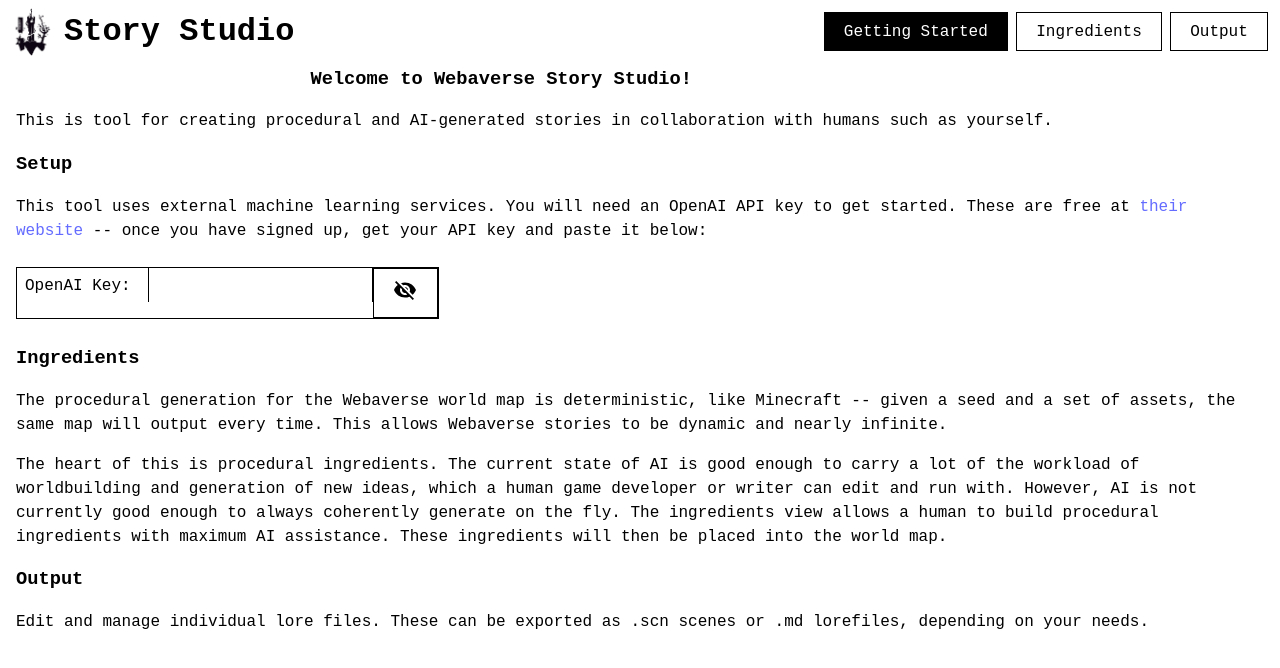
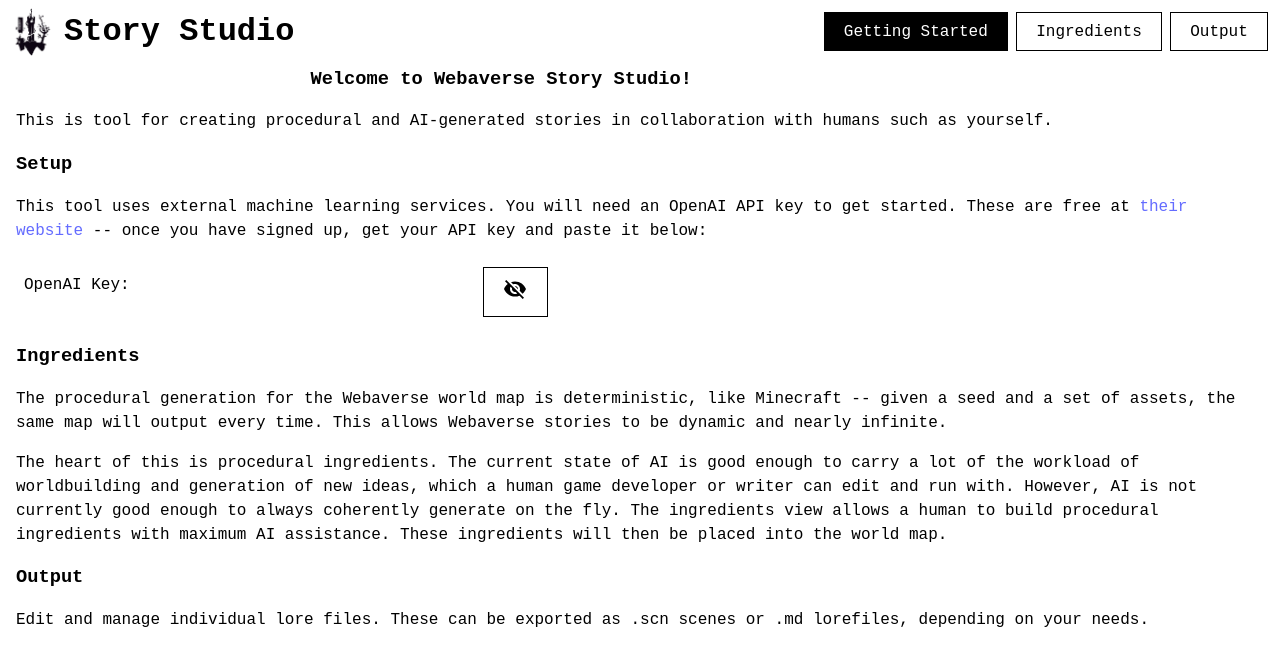
Before and after one commit to webaverse-studios/storystudio, a React (Vite) app: page / in a window 1280 px wide. Shown: the top 668 px of the page. Built offline with nearby package versions, Linux system fonts and the light colour scheme; no server answers.

Commit message:
css fixes

```diff
--- a/src/App.css
+++ b/src/App.css
@@ -68,7 +68,7 @@
 }
 
 .section.lorebase {
-  min-height: 4em;
+  min-height: 35em;
 }
 
 /* width */
@@ -113,6 +113,7 @@
 .sectionWrapper {
   display: inline-block;
   width: 45%;
+  vertical-align: top;
 }
 
 .setting_wrapped {
@@ -148,7 +149,7 @@
 }
 
 .importExportButtons {
-  display: inline-block;
+  text-align: right;
 }
 
 .importButton,
@@ -163,7 +164,6 @@
 
 .openai {
   display: inline-block;
-  border: 1px solid #000000;
   margin: 0.5em;
   margin-left: auto;
   margin-right:auto;
@@ -173,8 +173,6 @@
 .base input {
   border-color: none;
   border-style: none;
-  border-left: 1px solid #000000;
-  border-right: 1px solid #000000;
 }
 
 .base {
@@ -194,10 +192,11 @@
 
 .baseInput {
   font-size: 1em;
-  border-left: 1px solid #000000;
-  border-right: 1px solid #000000;
+  border: none;
   margin: 0;
   padding: 0.5em;
+  border: none;
+  min-width: 20em;
 }
 
 .baseButton {
@@ -251,7 +250,7 @@
   width: calc(100% - 4em);
   display: inline-block;
   min-width: calc(100% - 4em);
-  max-width: calc(100% - 4em);
+  max-width: calc(100% - 2em);
 }
 
 .entityField input {
@@ -264,7 +263,7 @@
 }
 
 .entity textarea {
-  width: calc(100% - 5em);
+  width: calc(100%);
   height: 5em;
   min-height: 2em;
   display: inline-block;
@@ -272,7 +271,7 @@
   background: none;
   padding: 0;
   margin: 0;
-  max-width: calc(100% - 5em);
+  max-width: calc(100% - .5em);
   overflow: hidden;
 }
 
@@ -308,9 +307,6 @@
 
 .dialog_wrapped {
   width: 80%;
-}
-
-.baseInput {
 }
 
 .viewButton {
@@ -409,17 +405,10 @@
   .context-group-button {
     padding-left: 0.25em;
   }
-  .baseButton {
-    border-top: 1px solid #000000 !important;
-    width: 50%;
-  }
   .baseButtonUrl {
-    border-right: 1px solid #000000 !important;
-  }
-
-  .base input {
-    width: 75%;
-    border-right: none;
+    border: none;
+    border-left: 1px solid #000000 !important;
+    float: right;
   }
 
   .openai input {
```
